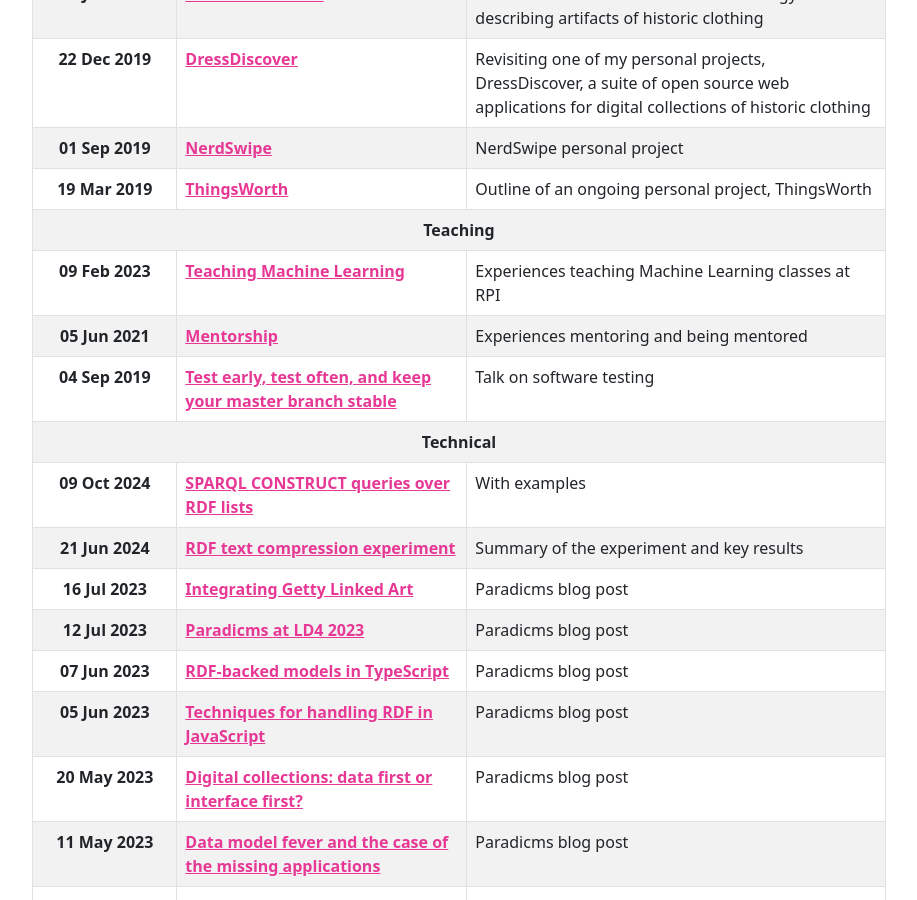
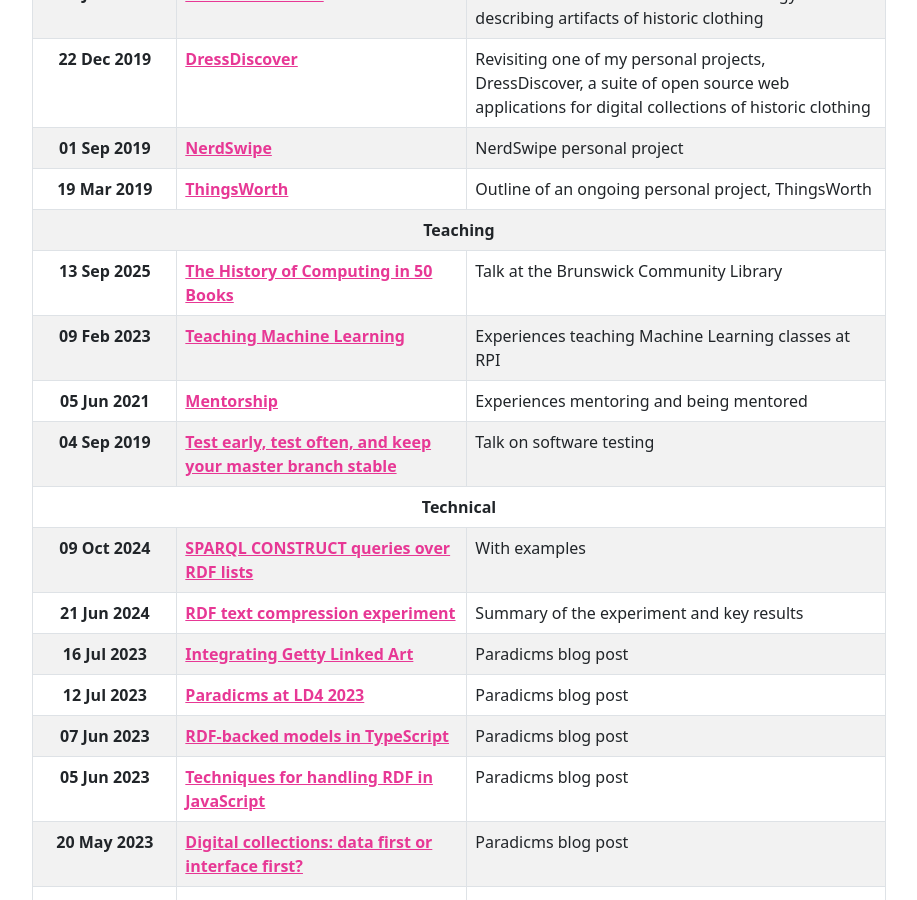
Before and after one commit to minorg/minorgordon.net, a Jekyll site: the page built from blog/index.html, in a window 1280 px wide and 900 px high, scrolled down 5506 px. Shown: the whole window, without its empty margins (181-1098 px from the left). Built offline with Jekyll 4.4.1, drawn with Linux system fonts in a browser that asks for light colours; nearby versions of some CDN libraries; part of the change alters nothing that is shown.

Commit message:
new post

```diff
--- a/_config.yml
+++ b/_config.yml
@@ -23,6 +23,7 @@ title: Minor Gordon
 url: "https://minorgordon.net" # the base hostname & protocol for your site, e.g. http://example.com
 
 # Build settings
+future: true
 include: ["_pages"]
 highlighter: rouge
 markdown: kramdown
--- /dev/null
+++ b/_posts/2025-09-13-hc50b.md
@@ -0,0 +1,62 @@
+---
+categories: [teaching]
+date: 2025-09-13
+description: Talk at the Brunswick Community Library
+layout: post
+title:  "The History of Computing in 50 Books"
+---
+
+This afternoon I gave a talk at the [Brunswick Community Library](https://www.brunswicklibrary.org) on "The History of Computing in 50 Books". The history of computing is one of my favorite subjects, and I've been reading about it almost as long as I've been using computers, over three decades now. Putting together the talk was a lot of fun. It was also a great excuse to scour the [UHLS](https://www.uhls.org) catalog for books I didn't know about. I found and read some great ones, like [Core Memory: A Visual Survey of Vintage Computers from the Computer History Museum](https://catalog.uhls.org/iii/encore/record/C__Rb1318472__Score%20memory__Orightresult__U__X7?lang=eng&suite=gold) and [Valley of Genius: The Uncensored History of Silicon Valley (As Told by the Hackers, Founders, and Freaks Who Made It Boom](https://catalog.uhls.org/iii/encore/record/C__Rb1736134__Svalley%20of%20genius__Orightresult__U__X7?lang=eng&suite=gold). Most of the books in my list were popular histories, with a smattering of novels (like Neal Stephenson's Baroque cycle) and even one children's book ([Margaret and the Moon](https://catalog.uhls.org/iii/encore/record/C__Rb1695880__Smargaret%20and%20the%20moon__Orightresult__U__X7?lang=eng&suite=gold) by Dean Robbins and Lucy Knisley).
+
+The complete list:
+
+| Author(s) | Title |
+| --- | --- |
+| Keith Houston | [_Empire of the Sum: The Rise and Reign of the Pocket Calculator_](https://catalog.uhls.org/iii/encore/record/C__Rb1999193__Sempire%20of%20the%20sum__Orightresult__U__X7?lang=eng&suite=gold) |
+| Charles Petzold | _The Lost Art of Logarithms (in progress)_ |
+| Neal Stephenson | [_Baroque Cycle (3 books)_](https://catalog.uhls.org/iii/encore/record/C__Rb1201983__Squicksilver%20neal__Orightresult__U__X4?lang=eng&suite=gold) |
+| Sydney Padua | [_Thrilling Adventures of Lovelace and Babbage_](https://catalog.uhls.org/iii/encore/record/C__Rb1592173__Sthrilling%20adventures__Orightresult__U__X6?lang=eng&suite=gold) |
+| Charles Petzold | _Computer of the Tides_ |
+| Vannevar Bush | _Pieces of the Action_ |
+| Andrew Hodges | [_Alan Turing: The Enigma_](https://catalog.uhls.org/iii/encore/record/C__Rb1600426__Shodges%20turing%20the__Orightresult__U__X2?lang=eng&suite=gold) |
+| Charles Petzold | _The Annotated Turing_ |
+| Harry R. Lewis (ed.) | _Ideas That Created the Future: Classic Papers of Computer Science_ |
+| Jimmy Soni and Rob Goodman | [_A Mind at Play: How Claude Shannon Invented the Information Age_](https://catalog.uhls.org/iii/encore/record/C__Rb1709087__Smind%20at%20play__Orightresult__U__X7?lang=eng&suite=gold) |
+| Jon Gertner | [_The Idea Factory: Bell Labs and the Great Age of American Innovation_](https://catalog.uhls.org/iii/encore/record/C__Rb1489269__Sidea%20factory__Orightresult__U__X7?lang=eng&suite=gold) |
+| Raúl Rojas and Ulf Hashhagen | _The First Computers--History and Architectures_ |
+| Raúl Rojas | _Konrad Zuse's Early Computers: The Quest for the Computer in Germany_ |
+| Jane Smiley | _The Man Who Invented the Computer: The Biography of John Atanasoff, Digital Pioneer_ |
+| David A. Price | [_Geniuses at War: Bletchley Park, Colossus, and the Dawn of the Digital Age_](https://catalog.uhls.org/iii/encore/record/C__Rb1916393__Sgeniuses%20at%20war__Orightresult__U__X7?lang=eng&suite=gold) |
+| Neal Stephenson | [_Cryptonomicon_](https://catalog.uhls.org/iii/encore/record/C__Rb1130867__Scryptonomicon__Orightresult__U__X7?lang=eng&suite=gold) |
+| David Kahn | _The Codebreakers – The Story of Secret Writing_ |
+| John Alderman | [_Core Memory: A Visual Survey of Vintage Computers_](https://catalog.uhls.org/iii/encore/record/C__Rb1318472__Score%20memory__Orightresult__U__X7?lang=eng&suite=gold) |
+| Martin Campbell-Kelly, William Aspray, Nathan Ensmenger, Jeffrey R. Yost | [_Martin Campbell-Kelly, William Aspray, Nathan Ensmenger, Jeffrey R. Yost_](https://catalog.uhls.org/iii/encore/record/C__Rb1663680__Scampbell-kelly%20computer__Orightresult__U__X2?lang=eng&suite=gold) |
+| William Aspray | _William Aspray_ |
+| George Dyson | [_Turing's Cathedral: The Origins of the Digital Universe_](https://catalog.uhls.org/iii/encore/record/C__Rb1475581__Sturing%27s%20cathedral__Orightresult__U__X7?lang=eng&suite=gold) |
+| Joel Shurkin | _Broken Genius: The Rise and Fall of William Shockley, Creator of the Electronic Age_ |
+| Charles Petzold | [_Code: The Hidden Language of Computer Hardware and Software_](https://catalog.uhls.org/iii/encore/record/C__Rb1959777__Spetzold%20code__Orightresult__U__X2?lang=eng&suite=gold) |
+| Kurt Beyer | _Grace Hopper and the Invention of the Information Age_ |
+| Martin Campbell-Kelly | _From Airline Reservations to Sonic the Hedgehog: A History of the Software Industry_ |
+| Lance Fortnow | [_The Golden Ticket: P, NP, and the Search for the Impossible_](https://catalog.uhls.org/iii/encore/record/C__Rb1531645__Sfortnow%20golden%20ticket__Orightresult__U__X2?lang=eng&suite=gold) |
+| Margot Lee Shetterly | [_Hidden Figures: The American Dream and the Untold Story of the Black Women Mathematicians Who Helped Win the Space Race_](https://catalog.uhls.org/iii/encore/record/C__Rb2042281__Shidden%20figures__P0%2C1__Orightresult__U__X7?lang=eng&suite=gold) |
+| Dean Robbins | [_Margaret and the Moon_](https://catalog.uhls.org/iii/encore/record/C__Rb1695880__Smargaret%20and%20the%20moon__Orightresult__U__X7?lang=eng&suite=gold) |
+| Charles Murray | _The Supermen: The Story of Seymour Cray and the Technical Wizards Behind the Supercomputer_ |
+| Tracy Kidder | _The Soul of a New Machine_ |
+| Mitchell Waldrop | _The Dream Machine_ |
+| Katie Hafner | [_Where Wizards Stay Up Late: The Origins Of The Internet_](https://catalog.uhls.org/iii/encore/record/C__Rb1048427__Swhere%20wizards__Orightresult__U__X6?lang=eng&suite=gold) |
+| John Markoff | [_What the Dormouse Said: How the Sixties Counterculture Shaped the Personal Computer Industry_](https://catalog.uhls.org/iii/encore/record/C__Rb1243301__Swhat%20the%20dormouse%20said__Orightresult__U__X7?lang=eng&suite=gold) |
+| Ted Nelson | _Possiplex_ |
+| Michael Hiltzik | _Dealers of Lightning: Xerox PARC and the Dawn of the Computer Age_ |
+| Steven Levy | _Insanely Great: The Life and Times of Macintosh, the Computer that Changed Everything_ |
+| Steven Levy | _Hackers: Heroes of the Computer Revolution_ |
+| Walter Isaacson | [_The Innovators: How a Group of Hackers, Geniuses, and Geeks Created the Digital Revolution_](https://catalog.uhls.org/iii/encore/record/C__Rb1586053__Sisaacson%20innovators__Orightresult__U__X2?lang=eng&suite=gold) |
+| Leslie Berlin | _Troublemakers: Silicon Valley's Coming of Age_ |
+| David Kushner and Koren Shadmi | [_Easy to Learn, Difficult to Master: Pong, Atari, and the Dawn of the Video Game_](https://catalog.uhls.org/iii/encore/record/C__Rb1990942__Seasy%20to%20learn%20difficult__Orightresult__U__X6?lang=eng&suite=gold) |
+| Box Brown | [_Tetris: The Games People Play_](https://catalog.uhls.org/iii/encore/record/C__Rb1674987__Sbox%20brown%20tetris__Orightresult__U__X2?lang=eng&suite=gold) |
+| Brian Bagnall | [_Commodore: A Company on the Edge_](https://catalog.uhls.org/iii/encore/record/C__Rb1365574__Sbagnall%20brian__Orightresult__U__X4?lang=eng&suite=gold) |
+| Jaron Lanier | [_Dawn of the New Everything: Encounters with Reality and Virtual Reality_](https://catalog.uhls.org/iii/encore/record/C__Rb1721348__Sdawn%20of%20the%20new%20everything__Orightresult__U__X7?lang=eng&suite=gold) |
+| William Gibson | [_Neuromancer_](https://catalog.uhls.org/iii/encore/record/C__Rb1265801__Sneuromancer__Orightresult__U__X7?lang=eng&suite=gold) |
+| Neal Stephenson | [_Snow Crash_](https://catalog.uhls.org/iii/encore/record/C__Rb1962727__Ssnow%20crash__Orightresult__U__X7?lang=eng&suite=gold) |
+| Adam Fisher | [_Valley of Genius: The Uncensored History of Silicon Valley (As Told by the Hackers, Founders, and Freaks Who Made It Boom)_](https://catalog.uhls.org/iii/encore/record/C__Rb1736134__Svalley%20of%20genius__Orightresult__U__X7?lang=eng&suite=gold) |
+| Michael Lewis | _The New New Thing: A Silicon Valley Story_ |
+| Christopher Tozzi | _For Fun and Profit: A History of the Free and Open Source Software Revolution_ |
```
